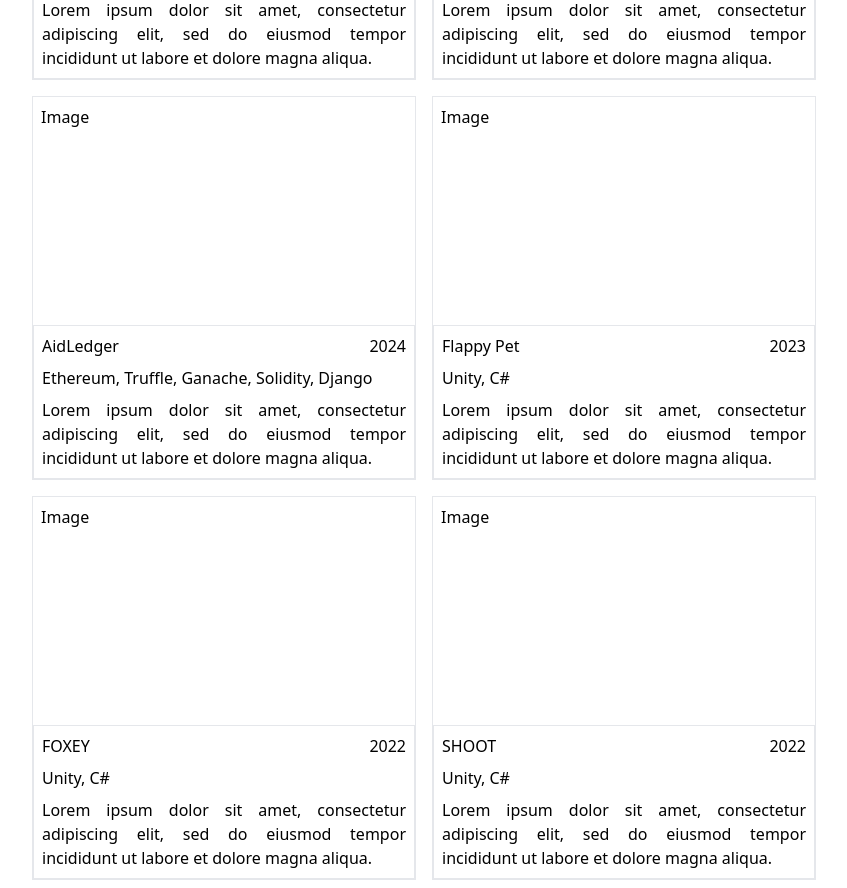
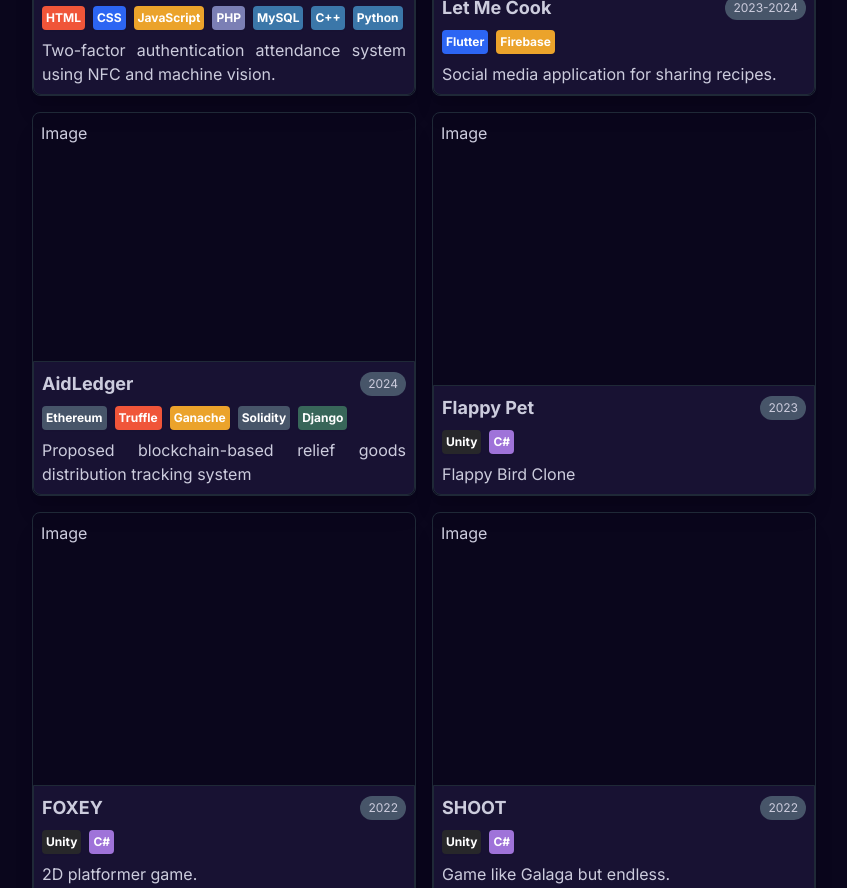
Before and after one commit to mccedddy/portfolio, a React (Create React App) app: page / in a window 1280 px wide. Shown: the part 1840-2728 px from the top of the page, without its empty margins (216-1063 px from the left). Built offline with nearby package versions, Linux system fonts and the light colour scheme.

Commit message:
Added styling and project details

```diff
--- a/package.json
+++ b/package.json
@@ -3,6 +3,7 @@
   "version": "0.1.0",
   "private": true,
   "dependencies": {
+    "@fontsource/inter": "^5.0.19",
     "@testing-library/jest-dom": "^5.17.0",
     "@testing-library/react": "^13.4.0",
     "@testing-library/user-event": "^13.5.0",
--- a/public/index.html
+++ b/public/index.html
@@ -15,6 +15,11 @@
       user's mobile device or desktop. See https://developers.google.com/web/fundamentals/web-app-manifest/
     -->
     <link rel="manifest" href="%PUBLIC_URL%/manifest.json" />
+    <link
+      href="https://fonts.googleapis.com/css2?family=Inter:wght@400;500;600;700&display=swap"
+      rel="stylesheet"
+    />
+
     <!--
       Notice the use of %PUBLIC_URL% in the tags above.
       It will be replaced with the URL of the `public` folder during the build.
@@ -24,7 +29,7 @@
       work correctly both with client-side routing and a non-root public URL.
       Learn how to configure a non-root public URL by running `npm run build`.
     -->
-    <title>React App</title>
+    <title>Daniel John Cedric Macallan - Portfolio</title>
   </head>
   <body>
     <noscript>You need to enable JavaScript to run this app.</noscript>
--- a/src/App.js
+++ b/src/App.js
@@ -4,10 +4,14 @@ import Home from "./components/Home";
 import About from "./components/About";
 import Projects from "./components/Projects";
 import Footer from "./components/Footer";
+import "@fontsource/inter/400.css";
+import "@fontsource/inter/500.css";
+import "@fontsource/inter/600.css";
+import "@fontsource/inter/700.css";
 
 function App() {
   return (
-    <>
+    <div className="bg-customDarker">
       <div className="flex flex-col min-h-screen">
         <Navbar />
         <Home />
@@ -17,9 +21,10 @@ function App() {
         <About />
         <div className="p-8" id="projects"></div>
         <Projects />
+        <div className="p-4"></div>
         <Footer />
       </div>
-    </>
+    </div>
   );
 }
 
--- a/src/components/Footer.js
+++ b/src/components/Footer.js
@@ -2,25 +2,29 @@ import React from "react";
 
 function Footer() {
   return (
-    <section className="w-full flex flex-col justify-center items-center p-4 border">
-      <h1 className="max-w-5xl text-center">
+    <section className="w-full flex flex-col justify-center items-center p-4 bg-customDarkest border-t border-gray-800">
+      <h1 className="max-w-5xl text-center text-xs text-gray-500">
         This website is made by{" "}
-        <a className="font-bold" href="github.com/mccedddy">
+        <a className="text-gray-400" href="github.com/mccedddy">
           Daniel John Cedric Macallan
         </a>
         . Built with{" "}
-        <a className="font-bold" href="https://react.dev/">
+        <a className="text-gray-400" href="https://react.dev/">
           ReactJS
         </a>{" "}
         and{" "}
-        <a className="font-bold" href="https://tailwindcss.com/">
+        <a className="text-gray-400" href="https://tailwindcss.com/">
           Tailwind CSS
         </a>
         , deployed with{" "}
-        <a className="font-bold" href="https://pages.github.com/">
+        <a className="text-gray-400" href="https://pages.github.com/">
           GitHub Pages
         </a>
-        .
+        . All text is set in the{" "}
+        <a className="text-gray-400" href="https://rsms.me/inter/">
+          Inter
+        </a>{" "}
+        typeface.
       </h1>
     </section>
   );
--- a/src/components/Home.js
+++ b/src/components/Home.js
@@ -3,7 +3,7 @@ import React from "react";
 function Home() {
   return (
     <section
-      className="flex flex-col justify-center items-center border p-4 flex-grow"
+      className="flex flex-col justify-center items-center p-4 flex-grow"
       id="home"
     >
       <div>
--- a/src/components/Navbar.js
+++ b/src/components/Navbar.js
@@ -2,7 +2,7 @@ import React from "react";
 
 function Navbar() {
   return (
-    <nav className="w-full p-4 border-b flex justify-between fixed top-0 left-0 bg-white z-10">
+    <nav className="w-full p-4 border-b border-gray-800 flex justify-between fixed top-0 left-0 bg-customDarkest shadow-2xl z-10">
       <a href="#home">C</a>
       <div className="flex gap-4">
         <a href="#home">HOME</a>
--- a/src/components/ProjectTile.js
+++ b/src/components/ProjectTile.js
@@ -1,15 +1,24 @@
 import React from "react";
+import SkillTile from "./SkillTile";
 
 function ProjectTile({ image = "Image", title, date, tags, description }) {
   return (
-    <div className="max-w-96 min-w-64 h-96 flex flex-col border">
-      <div className="h-full p-2">{image}</div>
-      <div className="flex flex-col gap-2 border p-2">
-        <div className="flex justify-between">
-          <h1>{title}</h1>
-          <h1>{date}</h1>
+    <div className="max-w-96 min-w-64 h-96 flex flex-col border border-gray-800 shadow-xl rounded-lg">
+      <div className="h-full p-2">
+        <h1>{image}</h1>
+      </div>
+      <div className="flex flex-col gap-2 border border-gray-800 p-2 bg-customDark rounded-b-lg">
+        <div className="flex justify-between items-center">
+          <h1 className="font-bold text-lg">{title}</h1>
+          <h1 className="text-xs bg-slate-600 rounded-xl px-2 py-1 flex justify-center items-center">
+            {date}
+          </h1>
         </div>
-        <h1>{tags}</h1>
+        <div className="flex flex-wrap gap-2">
+          {tags.map((tag, index) => (
+            <SkillTile key={index} text={tag} type="tag" />
+          ))}
+        </div>
         <h1 className="text-justify">{description}</h1>
       </div>
     </div>
--- a/src/components/Projects.js
+++ b/src/components/Projects.js
@@ -10,58 +10,50 @@ function Projects() {
         <ProjectTile
           title="2FA Attendance System"
           date="2023-2024"
-          tags="HTML, CSS, JavaScrip, PHP, MySQL, C++"
-          description="Lorem ipsum dolor sit amet, consectetur adipiscing elit, sed do
-            eiusmod tempor incididunt ut labore et dolore magna aliqua."
+          tags={["HTML", "CSS", "JavaScript", "PHP", "MySQL", "C++", "Python"]}
+          description="Two-factor authentication attendance system using NFC and machine vision."
         />
         <ProjectTile
           title="Let Me Cook"
           date="2023-2024"
-          tags="Flutter, Firebase"
-          description="Lorem ipsum dolor sit amet, consectetur adipiscing elit, sed do
-            eiusmod tempor incididunt ut labore et dolore magna aliqua."
+          tags={["Flutter", "Firebase"]}
+          description="Social media application for sharing recipes."
         />
         <ProjectTile
           title="AidLedger"
           date="2024"
-          tags="Ethereum, Truffle, Ganache, Solidity, Django"
-          description="Lorem ipsum dolor sit amet, consectetur adipiscing elit, sed do
-            eiusmod tempor incididunt ut labore et dolore magna aliqua."
+          tags={["Ethereum", "Truffle", "Ganache", "Solidity", "Django"]}
+          description="Proposed blockchain-based relief goods distribution tracking system"
         />
         <ProjectTile
           title="Flappy Pet"
           date="2023"
-          tags="Unity, C#"
-          description="Lorem ipsum dolor sit amet, consectetur adipiscing elit, sed do
-            eiusmod tempor incididunt ut labore et dolore magna aliqua."
+          tags={["Unity", "C#"]}
+          description="Flappy Bird Clone"
         />
         <ProjectTile
           title="FOXEY"
           date="2022"
-          tags="Unity, C#"
-          description="Lorem ipsum dolor sit amet, consectetur adipiscing elit, sed do
-            eiusmod tempor incididunt ut labore et dolore magna aliqua."
+          tags={["Unity", "C#"]}
+          description="2D platformer game."
         />
         <ProjectTile
           title="SHOOT"
           date="2022"
-          tags="Unity, C#"
-          description="Lorem ipsum dolor sit amet, consectetur adipiscing elit, sed do
-            eiusmod tempor incididunt ut labore et dolore magna aliqua."
+          tags={["Unity", "C#"]}
+          description="Game like Galaga but endless."
         />
         <ProjectTile
           title="Correct Me"
           date="2022"
-          tags="Unity, C#"
-          description="Lorem ipsum dolor sit amet, consectetur adipiscing elit, sed do
-            eiusmod tempor incididunt ut labore et dolore magna aliqua."
+          tags={["Unity", "C#", "Android"]}
+          description="Android spelling quiz game."
         />
         <ProjectTile
           title="QuiZnake Escalade"
           date="2022"
-          tags="Unity, C#"
-          description="Lorem ipsum dolor sit amet, consectetur adipiscing elit, sed do
-            eiusmod tempor incididunt ut labore et dolore magna aliqua."
+          tags={["Unity", "C#", "Android"]}
+          description="Snake and ladders inspired quiz game."
         />
       </div>
     </section>
--- a/src/components/SkillTile.js
+++ b/src/components/SkillTile.js
@@ -1,11 +1,56 @@
 import React from "react";
+import PropTypes from "prop-types";
 
-function SkillTile({ text }) {
-  return (
-    <div>
-      <h1 className="border rounded p-2">{text}</h1>
-    </div>
-  );
+const colorMapping = {
+  HTML: "bg-customOrange",
+  CSS: "bg-customBlue",
+  JavaScript: "bg-customYellow",
+  Python: "bg-customBlue-dark",
+  PHP: "bg-customViolet-dark",
+  "C#": "bg-customViolet-light",
+  "C++": "bg-customBlue-dark",
+  ReactJS: "bg-customBlue-light",
+  Flutter: "bg-customBlue",
+  "Tailwind CSS": "bg-customBlue-light",
+  MySQL: "bg-customBlue-dark",
+  Firebase: "bg-customYellow",
+  Git: "bg-customOrange",
+  Unity: "bg-zinc-800",
+  Django: "bg-customGreen",
+  Ganache: "bg-customYellow",
+  Truffle: "bg-customOrange",
+  Ethereum: "bg-slate-600",
+  Solidity: "bg-slate-600",
+  Android: "bg-customGreen",
+};
+
+function SkillTile({ text, type = "skill" }) {
+  const bgColor = colorMapping[text] || "bg-gray-300";
+
+  if (type === "tag") {
+    return (
+      <div>
+        <h1
+          className={`rounded text-xs text-white p-1 font-bold shadow-sm ${bgColor}`}
+        >
+          {text}
+        </h1>
+      </div>
+    );
+  } else {
+    return (
+      <div>
+        <h1 className={`rounded text-white p-2 font-bold shadow-sm ${bgColor}`}>
+          {text}
+        </h1>
+      </div>
+    );
+  }
 }
 
+SkillTile.propTypes = {
+  text: PropTypes.string.isRequired,
+  type: PropTypes.string,
+};
+
 export default SkillTile;
--- a/src/index.css
+++ b/src/index.css
@@ -4,4 +4,30 @@
 
 html {
   scroll-behavior: smooth;
+  background-color: #0a061c; /* Dark background */
+  margin: 0;
+  padding: 0;
+  overflow-x: hidden;
 }
+
+h1,
+h2,
+h3,
+h4,
+h5,
+h6,
+p,
+a {
+  color: #ccccdd;
+}
+
+/* Hide scrollbar for Chrome, Safari and Opera */
+.no-scrollbar::-webkit-scrollbar {
+  display: none;
+}
+
+/* Hide scrollbar for IE, Edge and Firefox */
+.no-scrollbar {
+  -ms-overflow-style: none; /* IE and Edge */
+  scrollbar-width: none; /* Firefox */
+}
--- a/tailwind.config.js
+++ b/tailwind.config.js
@@ -2,7 +2,32 @@
 module.exports = {
   content: ["./src/**/*.{js,jsx,ts,tsx}"],
   theme: {
-    extend: {},
+    extend: {
+      colors: {
+        customDark: "#181233",
+        customDarker: "#0a061c",
+        customDarkest: "#090517",
+
+        customOrange: "#f05539",
+        customYellow: "#eba32b",
+        customGreen: "#386659",
+
+        customBlue: {
+          light: "#0984cf",
+          DEFAULT: "#2c65f3",
+          dark: "#3b77a9",
+        },
+
+        customViolet: {
+          light: "#9f73d9",
+          DEFAULT: "#673ec6",
+          dark: "#7b7fb5",
+        },
+      },
+      fontFamily: {
+        sans: ["Inter", "sans-serif"],
+      },
+    },
   },
   plugins: [],
 };
```
Also changed, not shown: src/components/About.js (+10 -4 lines), 1 other file (tests, documents, lock files or other folders).
